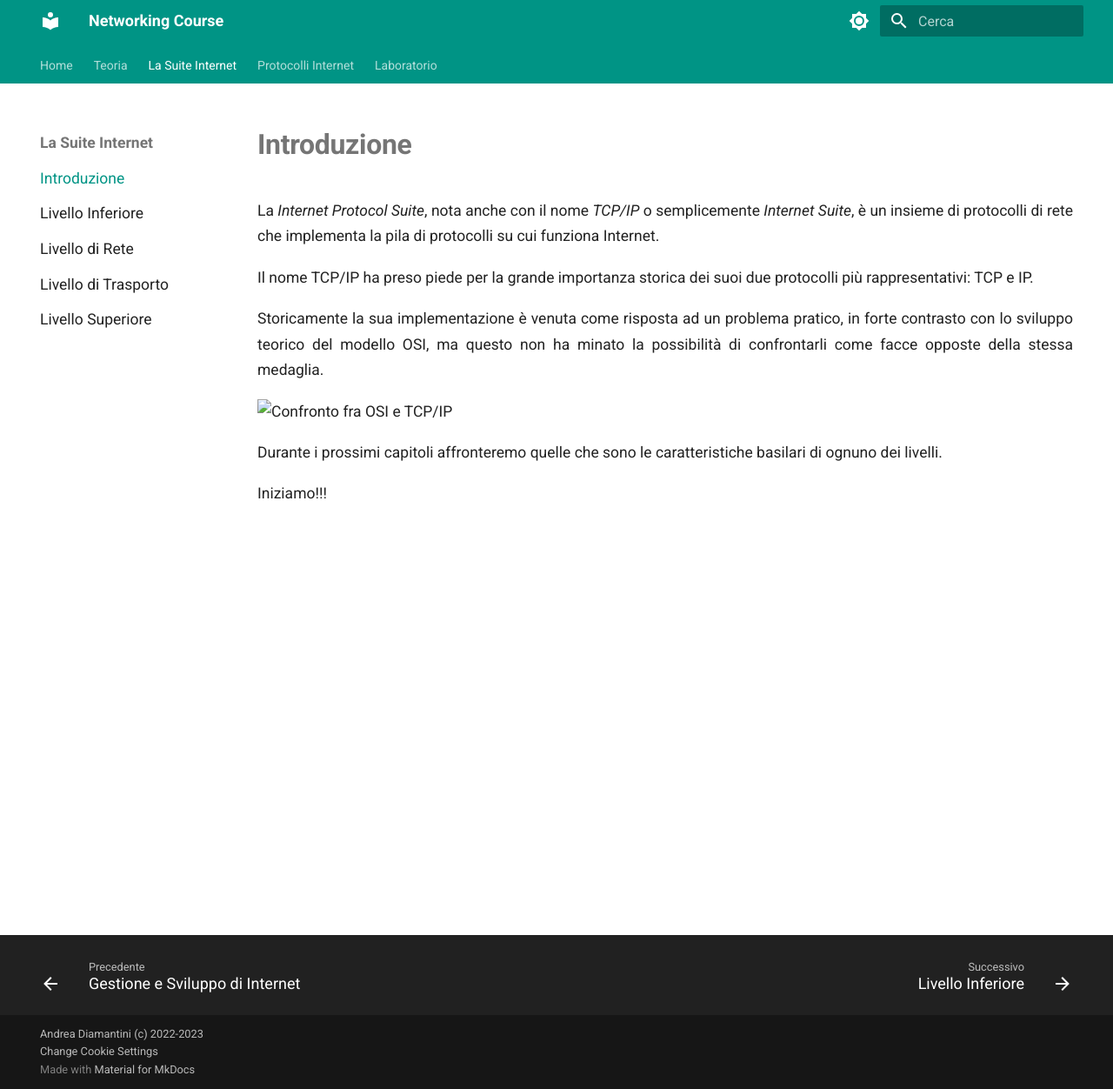
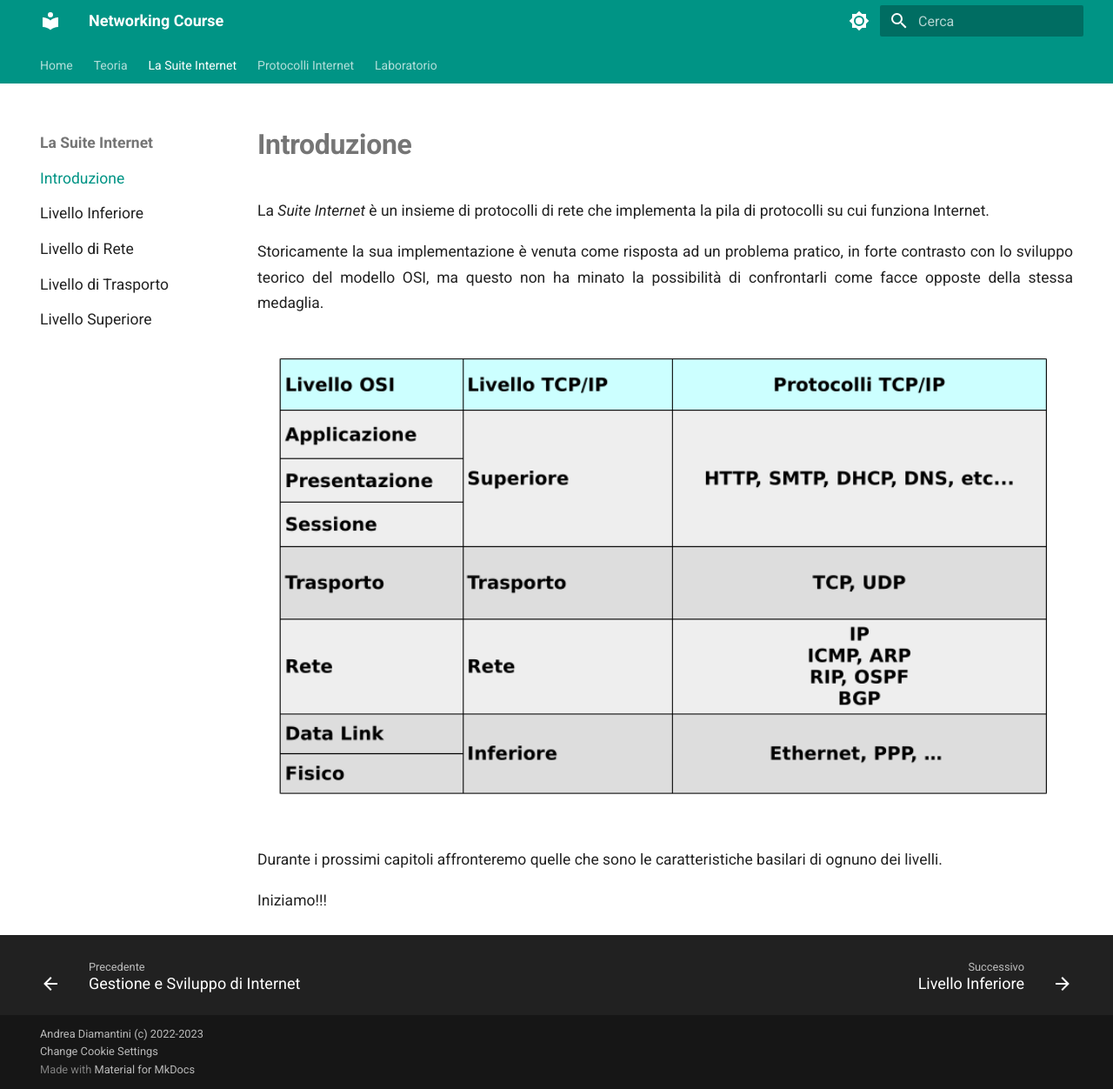
Before and after one commit to adjamhub/nethandouts, an MkDocs documentation site: the page built from docs/InternetSuite/00_intro.md, in a window 1280 px wide and 1252 px high. Shown: the whole window at 87% size. Built offline with MkDocs 1.6.1 and Material for MkDocs 9.7.7, drawn with Linux system fonts in a browser that asks for light colours.

Commit message:
Internet Suite: intro e inferior fixes

```diff
--- a/docs/InternetSuite/00_intro.md
+++ b/docs/InternetSuite/00_intro.md
@@ -1,11 +1,7 @@
 # Introduzione
 
 
-La *Internet Protocol Suite*, nota anche con il nome *TCP/IP* o semplicemente *Internet Suite*,
-è un insieme di protocolli di rete che implementa la pila di protocolli su cui funziona Internet.
-
-Il nome TCP/IP ha preso piede per la grande importanza storica dei suoi due protocolli più rappresentativi:
-TCP e IP.
+La *Suite Internet* è un insieme di protocolli di rete che implementa la pila di protocolli su cui funziona Internet.
 
 Storicamente la sua implementazione è venuta come risposta ad un problema pratico, in forte contrasto
 con lo sviluppo teorico del modello OSI, ma questo non ha minato la possibilità di confrontarli come
```
Also changed, not shown: docs/InternetSuite/10_inferiore.md (+1 -1 lines), docs/InternetSuite/images/OSI_vs_TCPIP.png (added).
